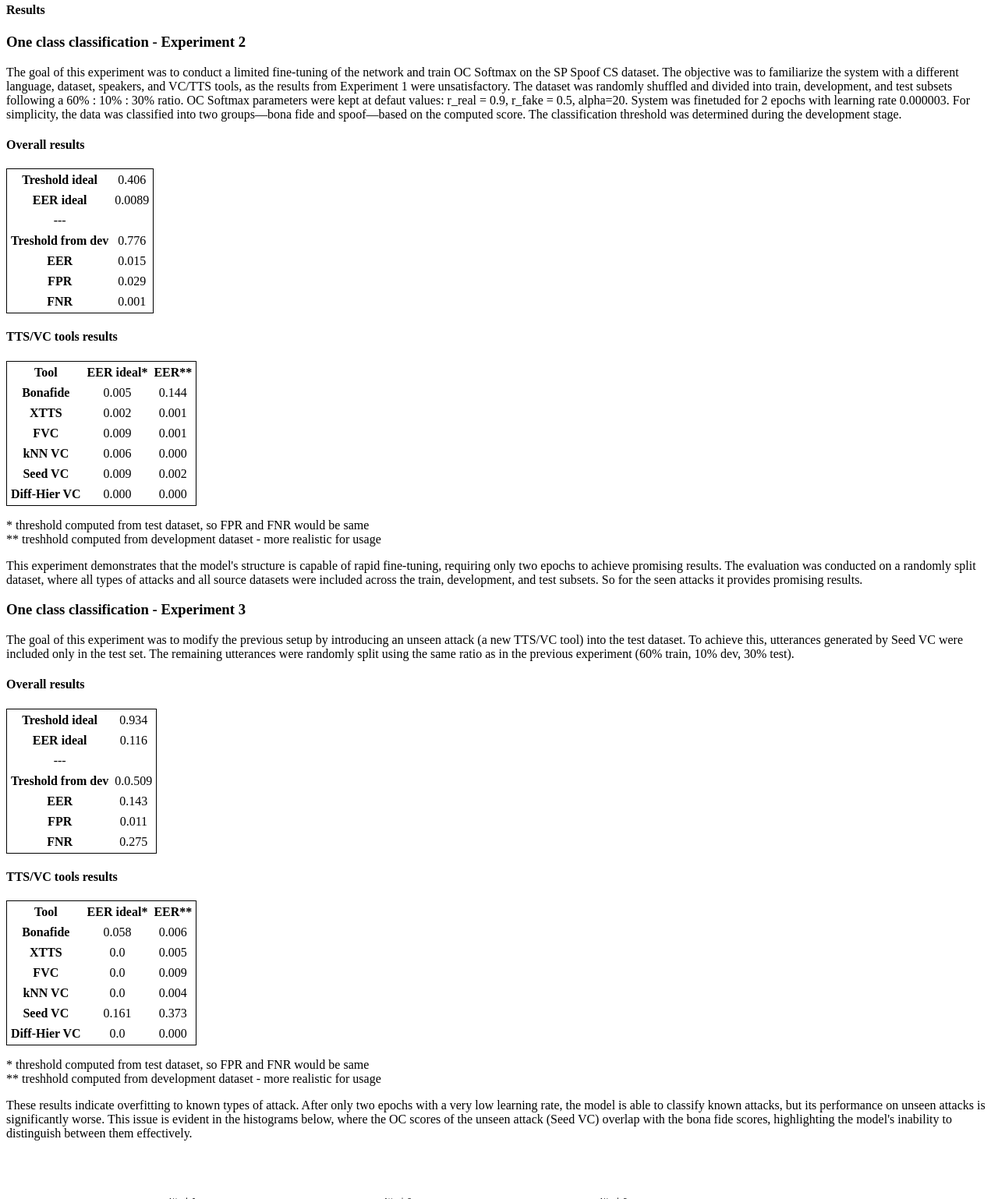
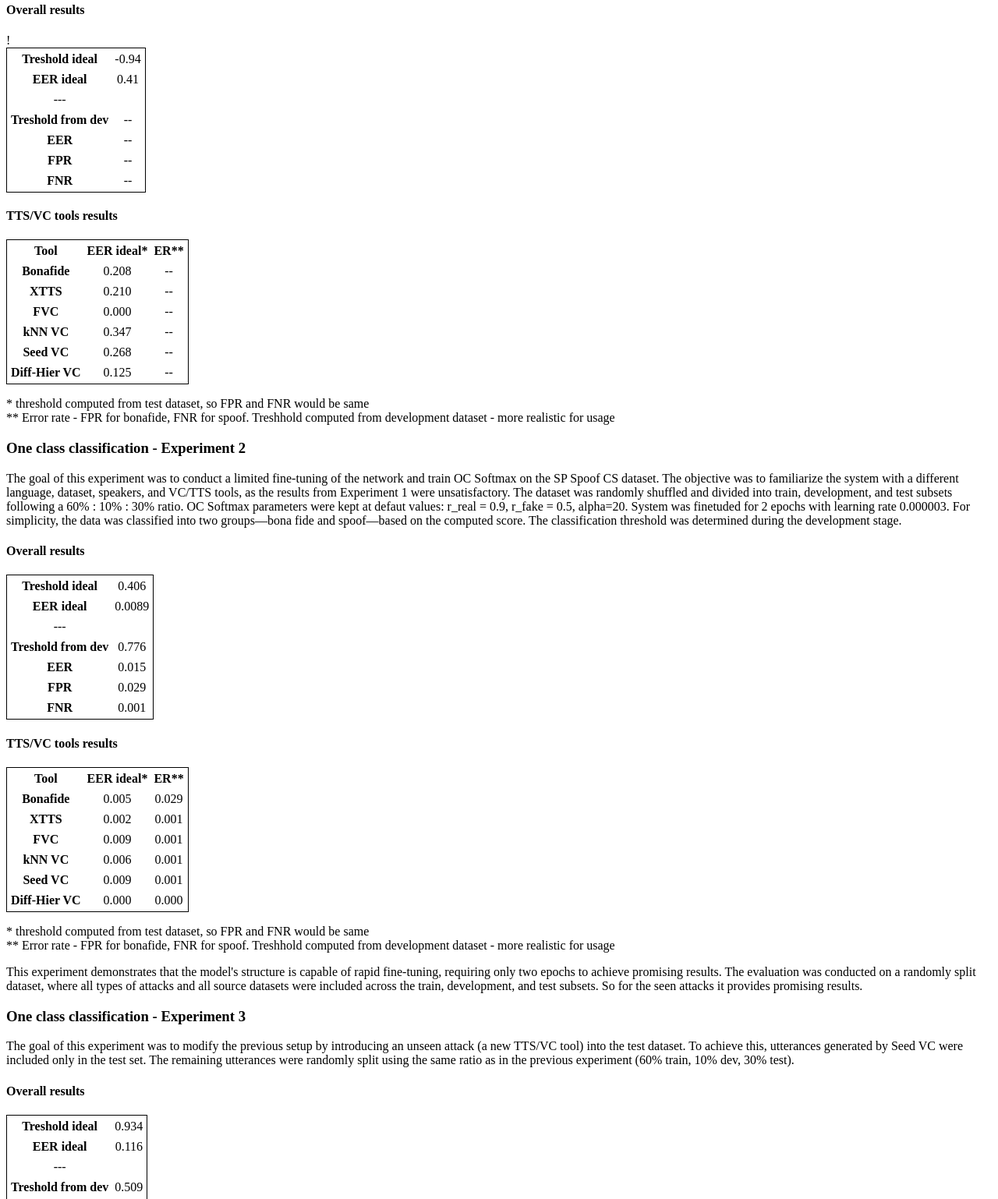
Before and after one commit to smidjir5/speech-spoof-detection-cz, a plain HTML site: page index.html in a window 1280 px wide. Shown: the part 1117-2655 px from the top of the page at 78% size. Drawn offline with Linux system fonts and the light colour scheme.

Commit message:
experiments

```diff
--- a/index.html
+++ b/index.html
@@ -82,11 +82,34 @@
         The dataset described above was used with a pretrained network from the ASVspoof 2019 dataset, employing a one-class loss function.
         The entire SP Spoof CS dataset was utilized for this evaluation.
 
+    <h4>Overall results</h4>
+    <table>
+   !<!--model1028-->
+
+        <tr><th>Treshold ideal</th> <td>-0.94</td></tr>
+        <tr><th>EER ideal</th><td>0.41</td></tr>
+        <tr><td>---</td></tr>
+        <tr><th>Treshold from dev</th><td>--</td></tr>
+
+        <tr><th>EER</th><td>--</td></tr>
+        <tr><th>FPR</th><td>--</td></tr>
+        <tr><th>FNR</th><td>--</td></tr>
+
+    </table>
+    <h4>TTS/VC tools results</h4>
+    <table>
+        <tr><th>Tool</th><th>EER ideal*</th><th>ER**</th></tr>
+        <tr><th>Bonafide</th><td>0.208</td><td>--</td></tr>
+        <tr><th>XTTS</th><td>0.210</td><td>--</td></tr>
+        <tr><th>FVC</th><td>0.000</td><td>--</td></tr>
+        <tr><th>kNN VC</th><td>0.347</td><td>--</td></tr>
+        <tr><th>Seed VC</th><td>0.268</td><td>--</td></tr>
+        <tr><th>Diff-Hier VC</th><td>0.125</td><td>--</td></tr>
+    </table>
+    <p>
+        *  threshold computed from test dataset, so FPR and FNR would be same <br>
+        ** Error rate - FPR for bonafide, FNR for spoof. Treshhold computed from development dataset - more realistic for usage
     </p>
-    <h4>Results</h4>
-    <p>
-
-
 
     </p>
     <h3>One class classification - Experiment 2</h3>
@@ -111,17 +134,17 @@
     </table>
     <h4>TTS/VC tools results</h4>
     <table>
-        <tr><th>Tool</th><th>EER ideal*</th><th>EER**</th></tr>
-        <tr><th>Bonafide</th><td>0.005</td><td>0.144</td></tr>
+        <tr><th>Tool</th><th>EER ideal*</th><th>ER**</th></tr>
+        <tr><th>Bonafide</th><td>0.005</td><td>0.029</td></tr>
         <tr><th>XTTS</th><td>0.002</td><td>0.001</td></tr>
         <tr><th>FVC</th><td>0.009</td><td>0.001</td></tr>
-        <tr><th>kNN VC</th><td>0.006</td><td>0.000</td></tr>
-        <tr><th>Seed VC</th><td>0.009</td><td>0.002</td></tr>
+        <tr><th>kNN VC</th><td>0.006</td><td>0.001</td></tr>
+        <tr><th>Seed VC</th><td>0.009</td><td>0.001</td></tr>
         <tr><th>Diff-Hier VC</th><td>0.000</td><td>0.000</td></tr>
     </table>
     <p>
         *  threshold computed from test dataset, so FPR and FNR would be same <br>
-        ** treshhold computed from development dataset - more realistic for usage
+        ** Error rate - FPR for bonafide, FNR for spoof. Treshhold computed from development dataset - more realistic for usage
     </p>
     <p>
         This experiment demonstrates that the model's structure is capable of rapid fine-tuning, requiring only two epochs to achieve promising results. The evaluation was conducted on a randomly split dataset, where all types of
@@ -140,7 +163,7 @@
         <tr><th>Treshold ideal</th> <td>0.934</td></tr>
         <tr><th>EER ideal</th><td>0.116</td></tr>
         <tr><td>---</td></tr>
-        <tr><th>Treshold from dev</th><td>0.0.509</td></tr>
+        <tr><th>Treshold from dev</th><td>0.509</td></tr>
 
         <tr><th>EER</th><td>0.143</td></tr>
         <tr><th>FPR</th><td>0.011</td></tr>
@@ -150,16 +173,16 @@
     <h4>TTS/VC tools results</h4>
     <table>
         <tr><th>Tool</th><th>EER ideal*</th><th>EER**</th></tr>
-        <tr><th>Bonafide</th><td>0.058</td><td>0.006</td></tr>
-        <tr><th>XTTS</th><td>0.0</td><td>0.005</td></tr>
-        <tr><th>FVC</th><td>0.0</td><td>0.009</td></tr>
-        <tr><th>kNN VC</th><td>0.0</td><td>0.004</td></tr>
-        <tr><th>Seed VC</th><td>0.161</td><td>0.373</td></tr>
+        <tr><th>Bonafide</th><td>0.058</td><td>0.011</td></tr>
+        <tr><th>XTTS</th><td>0.0</td><td>0.010</td></tr>
+        <tr><th>FVC</th><td>0.0</td><td>0.017</td></tr>
+        <tr><th>kNN VC</th><td>0.0</td><td>0.007</td></tr>
+        <tr><th>Seed VC</th><td>0.161</td><td>0.75</td></tr>
         <tr><th>Diff-Hier VC</th><td>0.0</td><td>0.000</td></tr>
     </table>
     <p>
         *  threshold computed from test dataset, so FPR and FNR would be same <br>
-        ** treshhold computed from development dataset - more realistic for usage
+        ** Error rate - FPR for bonafide, FNR for spoof. Treshhold computed from development dataset - more realistic for usage
     </p>
     <p>
         These results indicate overfitting to known types of attack. After only two epochs with a very low learning rate, the model is able to classify known attacks, but its performance on unseen attacks is significantly worse.
@@ -174,6 +197,7 @@
         regularization to output scores within a predefined margin around the decision boundary. Specifically, predictions that fall between the thresholds r_fake-margin and r_real+margin
         are penalized using a scaled softplus function, encouraging the model to make more confident predictions. Outside this uncertain region, no additional loss is applied. This approach enhances decision boundary sharpness while maintaining gradient stability, leading to improved robustness against ambiguous spoofed speech samples.
     </p>
+
     <h4>Overall results</h4>
     <table>
 
@@ -181,7 +205,7 @@
         <tr><th>Treshold ideal</th> <td>0.288</td></tr>
         <tr><th>EER ideal</th><td>0.065</td></tr>
         <tr><td>---</td></tr>
-        <tr><th>Treshold from dev</th><td>0.0.509</td></tr>
+        <tr><th>Treshold from dev</th><td>0.197</td></tr>
 
         <tr><th>EER</th><td>0.136</td></tr>
         <tr><th>FPR</th><td>0.005</td></tr>
@@ -191,16 +215,16 @@
     <h4>TTS/VC tools results</h4>
     <table>
         <tr><th>Tool</th><th>EER ideal*</th><th>EER**</th></tr>
-        <tr><th>Bonafide</th><td>0.032</td><td>0.002</td></tr>
-        <tr><th>XTTS</th><td>0.0</td><td>0.0003</td></tr>
-        <tr><th>FVC</th><td>0.0</td><td>0.006</td></tr>
-        <tr><th>kNN VC</th><td>0.0</td><td>0.002</td></tr>
-        <tr><th>Seed VC</th><td>0.09</td><td>0.369</td></tr>
-        <tr><th>Diff-Hier VC</th><td>0.0</td><td>0.0001</td></tr>
+        <tr><th>Bonafide</th><td>0.032</td><td>0.005</td></tr>
+        <tr><th>XTTS</th><td>0.0</td><td>0.0007</td></tr>
+        <tr><th>FVC</th><td>0.0</td><td>0.013</td></tr>
+        <tr><th>kNN VC</th><td>0.0</td><td>0.003</td></tr>
+        <tr><th>Seed VC</th><td><b>0.09</b></td><td>0.740</td></tr>
+        <tr><th>Diff-Hier VC</th><td>0.0</td><td>0.001</td></tr>
     </table>
     <p>
         *  threshold computed from test dataset, so FPR and FNR would be same <br>
-        ** treshhold computed from development dataset - more realistic for usage
+        ** Error rate - FPR for bonafide, FNR for spoof. Treshhold computed from development dataset - more realistic for usage
     </p>
 
     <p>
@@ -216,6 +240,41 @@
 
         <tr><td><img src="oc_seed_test_botside_margin_0.3.png" width="80%"></td></tr>
 
+        <h4>Promising solution: </h4>
+        <p>
+            Even though bona fide scores do not follow a normal distribution, it appears effective to set the classification threshold as: mean(bonafide_scores) - k*std(bonafide_scores)
+            calculated from the development dataset.
+            Adjusting k allows for fine-tuning the classification balance based on the desired objective—a more balanced classification or a higher False Positive Rate (FPR) for increased security.
+            Below are the results for k = 1.
+        </p>
+        <h4>Overall results</h4>
+        <!--models_seed_test_enhanced_oc-->
+        <table>
 
+
+            <tr><th>Treshold ideal</th> <td>0.288</td></tr>
+            <tr><th>EER ideal</th><td>0.065</td></tr>
+            <tr><td>---</td></tr>
+            <tr><th>Treshold from dev</th><td>0.364</td></tr>
+
+            <tr><th>EER</th><td>0.096</td></tr>
+            <tr><th>FPR</th><td>0.180</td></tr>
+            <tr><th>FNR</th><td>0.014</td></tr>
+
+        </table>
+        <h4>TTS/VC tools results</h4>
+        <table>
+            <tr><th>Tool</th><th>EER ideal*</th><th>EER**</th></tr>
+            <tr><th>Bonafide</th><td>0.032</td><td style="color: red;">0.18</td></tr>
+            <tr><th>XTTS</th><td>0.0</td><td>0.000</td></tr>
+            <tr><th>FVC</th><td>0.0</td><td>0.000</td></tr>
+            <tr><th>kNN VC</th><td>0.0</td><td>0.000</td></tr>
+            <tr><th>Seed VC</th><td>0.09</td><td><b>0.039</b></td></tr>
+            <tr><th>Diff-Hier VC</th><td>0.0</td><td>0.000</td></tr>
+        </table>
+        <p>
+            *  threshold computed from test dataset, so FPR and FNR would be same <br>
+            ** Error rate - FPR for bonafide, FNR for spoof. Treshhold computed from development dataset - more realistic for usage
+        </p>
 </body>
 </html>
```
